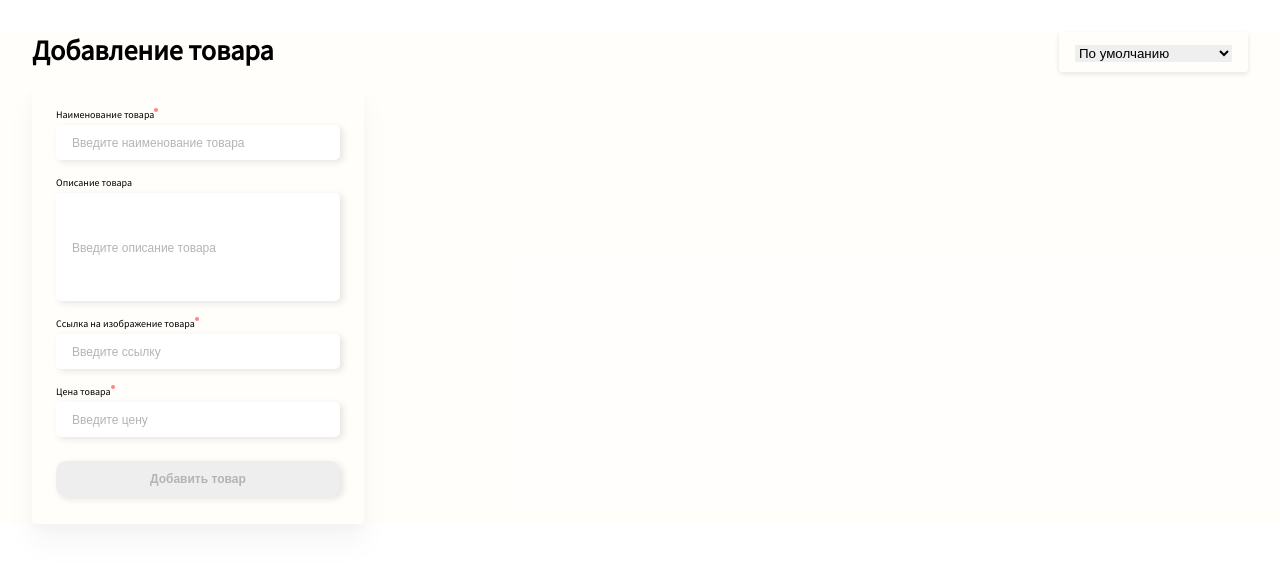
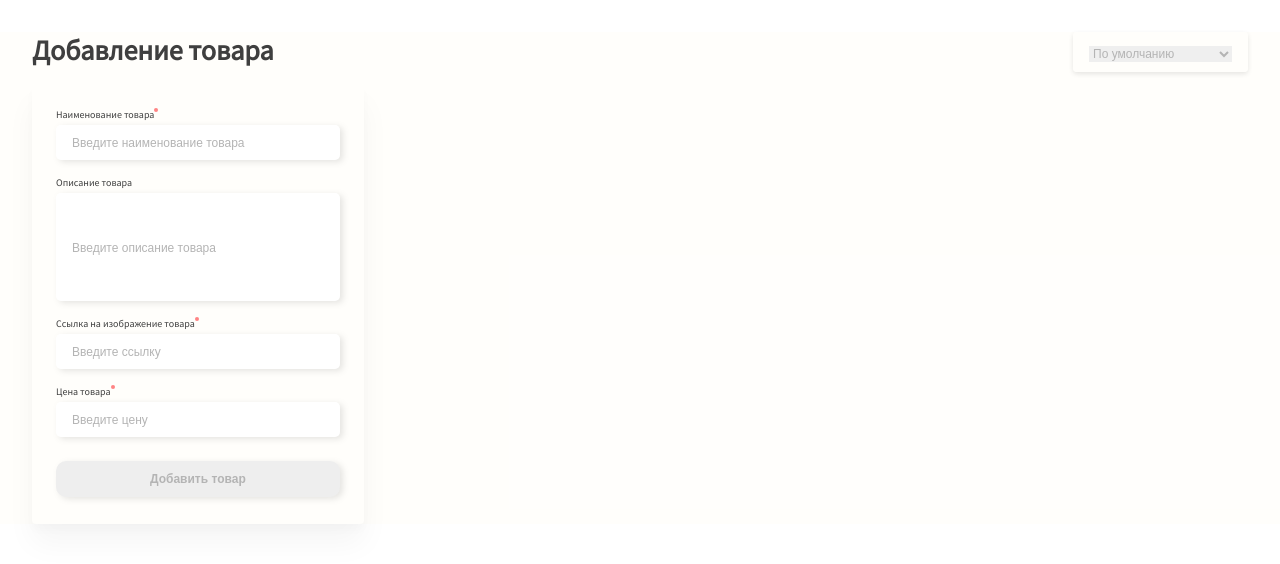
Before and after one commit to w0pro/shop, a Vue app: page / in a window 1280 px wide. Shown: the top 564 px of the page. Built offline with nearby package versions, Linux system fonts and the light colour scheme.

Commit message:
feat: fix style

```diff
--- a/public/index.css
+++ b/public/index.css
@@ -7,6 +7,7 @@
 body {
   width: 100%;
   font-family: "Source Sans Pro", sans-serif;
+  color: #3F3F3F;
 }
 
 .container {
--- a/public/index.sass
+++ b/public/index.sass
@@ -6,6 +6,7 @@
 body
   width: 100%
   font-family: 'Source Sans Pro', sans-serif
+  color: #3F3F3F
 
 .container
   max-width: 1440px
--- a/src/components/ShopElements/Shop-Show.vue
+++ b/src/components/ShopElements/Shop-Show.vue
@@ -16,7 +16,7 @@
                 <span>{{card.info}}</span>
               </div>
             </div>
-            <div>
+            <div class="item__cost">
               <span>{{new Intl.NumberFormat('ru-RU').format(card.cost)}} руб.</span>
             </div>
           </div>
@@ -86,7 +86,15 @@ li
   justify-content: space-between
   padding: 16px 16px 24px 16px
 
+.item__name h2
+  font-size: 20px
+  font-weight: 600
+  line-height: 25px
+
 .item__info
+  font-size: 16px
+  font-weight: 400
+  line-height: 20px
   margin: 16px 0 32px
   height: 89px
   overflow: scroll
@@ -98,6 +106,11 @@ li
   height: 100%
   object-fit: cover
   border-radius: 4px 4px 0 0
+
+.item__cost
+  font-size: 24px
+  font-weight: 600
+  line-height: 30px
 
 .svg
   position: absolute
--- a/src/components/ShopElements/Shop-Sort.vue
+++ b/src/components/ShopElements/Shop-Sort.vue
@@ -90,6 +90,9 @@ export default {
   border-radius: 4px
 
 .select
+  font-size: 12px
+  font-weight: 400
+  color: #B4B4B4
   width: auto
   outline: none
   border: none
```
Also changed, not shown: 1 other file (tests, documents, lock files or other folders).
